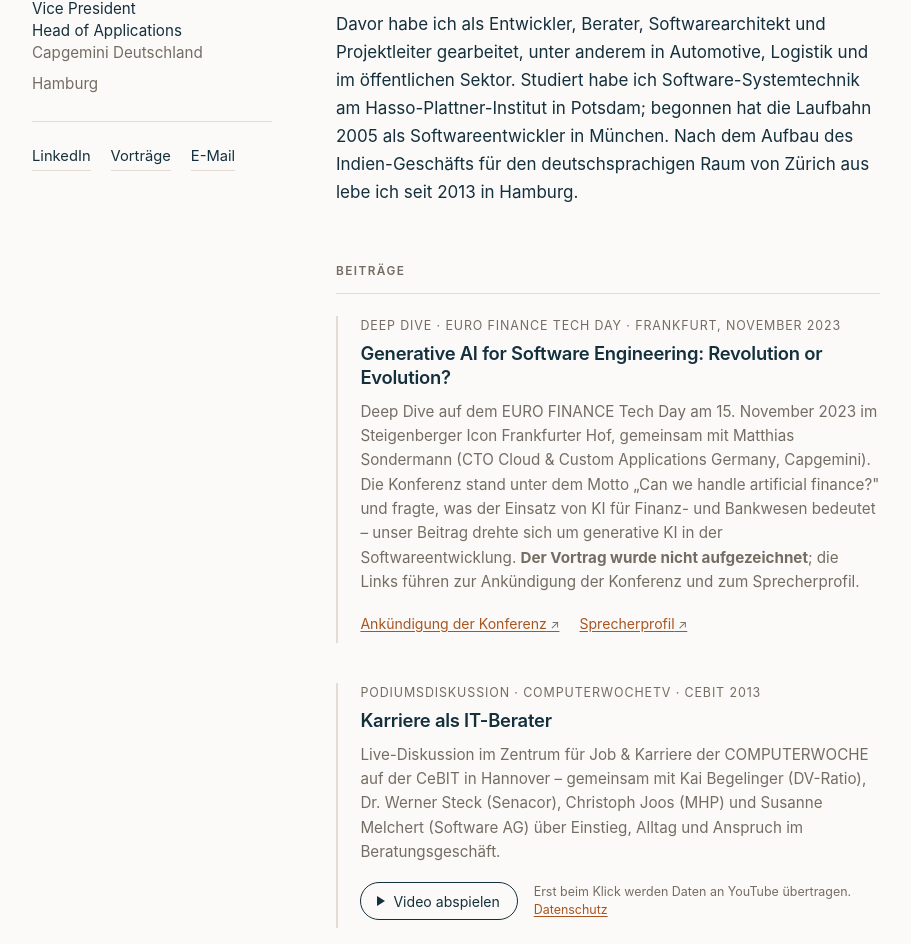
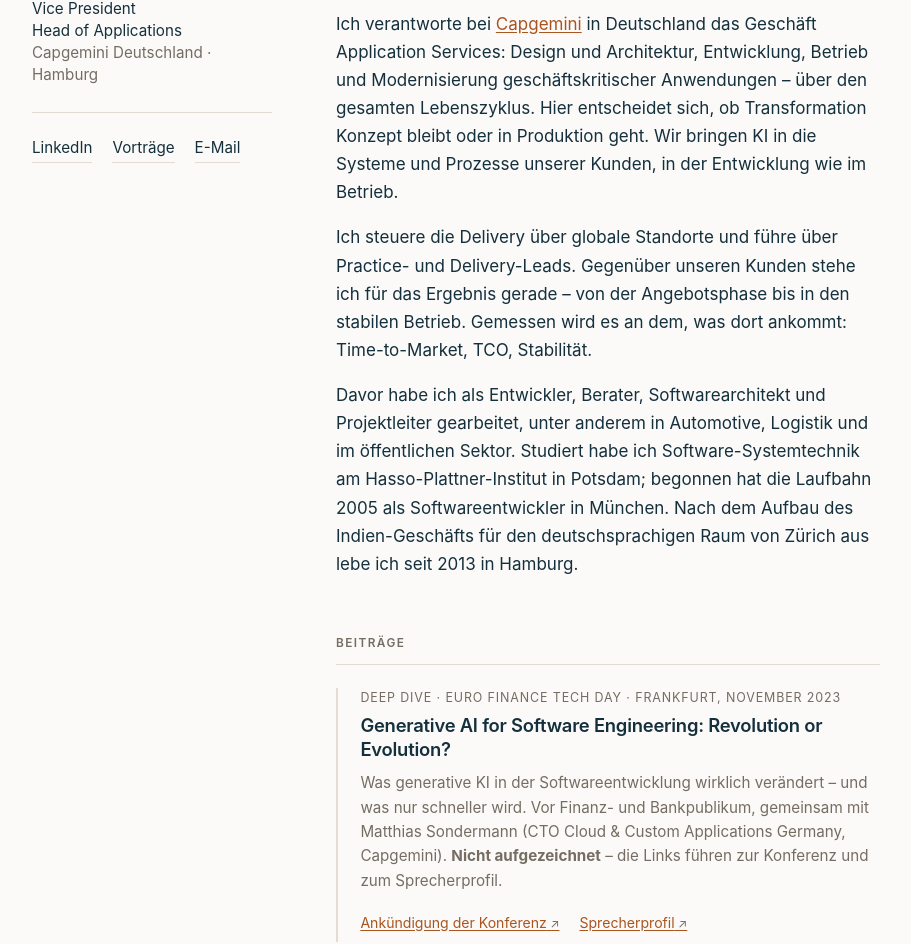
Before and after one commit to pseuring/seuring-de, a plain HTML site: page index.html in a window 1280 px wide. Shown: the part 288-1232 px from the top of the page, without its empty margins (160-1071 px from the left). Drawn offline with Linux system fonts and the light colour scheme.

Commit message:
Kurzprofil neu fassen, linke Spalte und Beitragstexte straffen
Kurzprofil: Mission und Rolle nach Philipps Vorgabe (06.09.2026).
Neu darin Prozesse neben Anwendungen sowie Design und Architektur
geschaeftskritischer Anwendungen. Capgemini im Fliesstext verlinkt.
Umsatz, Marge und Auslastung entfernt - Innensicht, die auf einer
oeffentlichen Seite nichts gewinnt. Durchgaengig "KI" statt der
Mischung aus AI und KI. Meta-Description mitgezogen.

Linke Spalte: von vier Schriftgroessen auf drei, von drei Bloecken
auf zwei. Neue Variable --ui fuer alles Sekundaere; die unsichtbare
.92/.95-Mischung ist weg. Organisation und Ort stehen jetzt in einer
Zeile - der Abstand davor suggerierte eine Gliederung, die es
inhaltlich nicht gibt. Label heisst "Berufliches Profil".

Beitraege: obere Karte von 75 auf 40 Woerter, untere von 40 auf 24.
Ort, Datum und Format standen schon in .post-meta und wurden in der
Beschreibung wiederholt. Beide Karten fuehren jetzt mit der Aussage
statt mit der Logistik.

```diff
--- a/assets/style.css
+++ b/assets/style.css
@@ -26,6 +26,12 @@
 
   --sans:  -apple-system, BlinkMacSystemFont, "Segoe UI", Roboto,
            "Helvetica Neue", Arial, sans-serif;
+
+  /* Eine einzige kleine Schriftgröße für alles Sekundäre:
+     Rolle, Organisation/Ort und Profil-Links. Vorher standen dort
+     .95rem und .92rem nebeneinander – ein Unterschied, den man nicht
+     sieht, aber als Unruhe merkt.                                  */
+  --ui: .95rem;
 }
 
 @media (prefers-color-scheme: dark) {
@@ -100,8 +106,19 @@ body {
   margin: 0 0 1.6rem;
 }
 
-/* Kennzeichnung „Berufliche Seite" – klein, gesperrt, zurückhaltend.
-   Sie soll einordnen, nicht mit dem Namen konkurrieren.            */
+/* Drei Ebenen in der linken Spalte – mehr nicht:
+     1. Name           groß, dunkel        → wer
+     2. Rolle          .95rem, dunkel      → was
+     3. alles Übrige   .95rem, grau        → wo, Label, Links
+   Größe sagt Wichtigkeit, Farbe sagt primär/sekundär. Deshalb gibt
+   es genau EINE kleine Schriftgröße (--ui: .95rem) für Rolle, Meta
+   und Links – frühere .92/.95-Mischung war ein unsichtbarer, aber
+   spürbarer Bruch. Das Label oben ist die einzige Ausnahme: Es ist
+   kleiner UND gesperrt UND kupfern, damit man es als Kategorie liest
+   und nicht als Zeile des Profils.                                */
+
+/* „Berufliches Profil" – ordnet ein, ohne mit dem Namen zu konkurrieren.
+   Privates liegt auf seuring.net (siehe Fuß der Seite).             */
 .kicker {
   margin: 0 0 .5rem;
   font-size: .7rem;
@@ -119,21 +136,18 @@ body {
   margin: 0 0 .8rem;
 }
 
-.identity .role {
+.identity .role,
+.identity .meta {
   margin: 0;
-  font-size: .95rem;
+  font-size: var(--ui);
   line-height: 1.45;
 }
 
-.identity .org,
-.identity .place {
-  margin: 0;
-  font-size: .95rem;
-  line-height: 1.45;
-  color: var(--fg-muted);
-}
-
-.identity .place { margin-top: .55rem; }
+/* Organisation und Ort: eine Zeile, eine Farbe, kein Extra-Abstand.
+   Vorher standen sie als zwei gleich aussehende Absätze mit einer
+   Lücke dazwischen – die Lücke suggerierte eine Gliederung, die es
+   inhaltlich nicht gibt.                                           */
+.identity .meta { color: var(--fg-muted); }
 
 /* ---------- Profil-Links ----------
    Bewusst normale Links, kein LinkedIn-Badge: Ein Badge lädt ein
@@ -148,7 +162,7 @@ body {
   display: flex;
   flex-wrap: wrap;
   gap: 1.25rem;
-  font-size: .92rem;
+  font-size: var(--ui);
 }
 
 .links a {
--- a/index.html
+++ b/index.html
@@ -4,7 +4,7 @@
 <meta charset="utf-8">
 <meta name="viewport" content="width=device-width, initial-scale=1">
 <title>Philipp Seuring</title>
-<meta name="description" content="Philipp Seuring – Vice President, Head of Applications bei Capgemini Deutschland. Softwareentwicklung, Architektur und Beratung. Hamburg.">
+<meta name="description" content="Philipp Seuring – Vice President, Head of Applications bei Capgemini Deutschland. Application Services: Design, Architektur, Entwicklung, Betrieb und Modernisierung geschäftskritischer Anwendungen und Prozesse – KI-Transformation in Produktion. Hamburg.">
 <meta name="robots" content="index, follow">
 <link rel="canonical" href="https://seuring.de/">
 <link rel="stylesheet" href="assets/style.css">
@@ -29,15 +29,18 @@
     <!-- Kennzeichnung als berufliche Seite. Steht bewusst über dem Namen:
          Wer die Seite über eine Suche findet, soll vor dem Lesen wissen,
          worum es hier geht – Privates liegt auf seuring.net (siehe Fuß). -->
-    <p class="kicker">Berufliche Seite</p>
+    <p class="kicker">Berufliches Profil</p>
 
     <h1>Philipp&nbsp;Seuring</h1>
 
-    <!-- Umbruch bewusst gesetzt: In der 15rem breiten Spalte bräche
-         „Head of Applications" sonst mitten im Titel um. -->
+    <!-- Drei Ebenen, mehr nicht: Name groß · Rolle schwarz · Rest grau.
+         Umbruch bewusst gesetzt: In der 15rem breiten Spalte bräche
+         „Head of Applications" sonst mitten im Titel um.
+         Organisation und Ort stehen in EINER Zeile, getrennt durch
+         einen Mittelpunkt – sie gehören zusammen, deshalb kein Absatz
+         und kein zusätzlicher Abstand mehr dazwischen. -->
     <p class="role">Vice President<br>Head of Applications</p>
-    <p class="org">Capgemini Deutschland</p>
-    <p class="place">Hamburg</p>
+    <p class="meta">Capgemini Deutschland <span aria-hidden="true">·</span> Hamburg</p>
 
     <!-- Bewusst normale Links, kein LinkedIn-Badge: Ein Badge lädt ein Skript
          von LinkedIn nach und hätte dasselbe Einwilligungsproblem wie ein Video.
@@ -59,10 +62,28 @@
       <h2 id="ueber">Kurzprofil</h2>
 
       <p class="lead">
-        Ich verantworte bei Capgemini in Deutschland das Applications-Geschäft:
-        Softwareentwicklung, Architektur, Business-Analyse und Projektleitung für
-        maßgeschneiderte Lösungen und Systemintegration – mit Teams in
-        Deutschland, Polen und Indien.
+        Wir gestalten die KI-Transformation unserer Kunden – und wir machen sie
+        real. Ob aus Ambition produktiver, skalierbarer Betrieb wird,
+        entscheidet sich nicht in der Strategie, sondern in den Anwendungen und
+        Prozessen, die das Geschäft tragen. Genau dort arbeiten wir.
+      </p>
+
+      <p>
+        Ich verantworte bei
+        <a href="https://www.capgemini.com/de-de/" rel="noopener" target="_blank">Capgemini</a>
+        in Deutschland das Geschäft Application Services: Design und
+        Architektur, Entwicklung, Betrieb und Modernisierung
+        geschäftskritischer Anwendungen – über den gesamten Lebenszyklus. Hier
+        entscheidet sich, ob Transformation Konzept bleibt oder in Produktion
+        geht. Wir bringen KI in die Systeme und Prozesse unserer Kunden, in der
+        Entwicklung wie im Betrieb.
+      </p>
+
+      <p>
+        Ich steuere die Delivery über globale Standorte und führe über Practice-
+        und Delivery-Leads. Gegenüber unseren Kunden stehe ich für das Ergebnis
+        gerade – von der Angebotsphase bis in den stabilen Betrieb. Gemessen
+        wird es an dem, was dort ankommt: Time-to-Market, TCO, Stabilität.
       </p>
 
       <p>
@@ -97,15 +118,15 @@
       <article class="post">
         <p class="post-meta">Deep Dive · EURO FINANCE Tech Day · Frankfurt, November 2023</p>
         <h3 class="post-title">Generative AI for Software Engineering: Revolution or Evolution?</h3>
+        <!-- Ort, Datum und Format stehen schon in .post-meta darüber –
+             hier nicht wiederholen. Die Karte trägt die Botschaft, nicht
+             die Logistik. -->
         <p class="post-desc">
-          Deep Dive auf dem EURO FINANCE Tech Day am 15. November 2023 im
-          Steigenberger Icon Frankfurter Hof, gemeinsam mit Matthias Sondermann
-          (CTO Cloud &amp; Custom Applications Germany, Capgemini). Die Konferenz
-          stand unter dem Motto „Can we handle artificial finance?" und fragte,
-          was der Einsatz von KI für Finanz- und Bankwesen bedeutet – unser
-          Beitrag drehte sich um generative KI in der Softwareentwicklung.
-          <strong>Der Vortrag wurde nicht aufgezeichnet</strong>; die Links führen
-          zur Ankündigung der Konferenz und zum Sprecherprofil.
+          Was generative KI in der Softwareentwicklung wirklich verändert –
+          und was nur schneller wird. Vor Finanz- und Bankpublikum, gemeinsam
+          mit Matthias Sondermann (CTO Cloud &amp; Custom Applications Germany,
+          Capgemini). <strong>Nicht aufgezeichnet</strong> – die Links führen
+          zur Konferenz und zum Sprecherprofil.
         </p>
         <p class="post-links">
           <a href="https://www.dfv-eurofinance.com/events/euro-finance-tech-day-2023/"
@@ -118,11 +139,14 @@
       <article class="post" data-id="oyrlqjodtRw" data-title="Karriere als IT-Berater">
         <p class="post-meta">Podiumsdiskussion · ComputerwocheTV · CeBIT 2013</p>
         <h3 class="post-title">Karriere als IT-Berater</h3>
+        <!-- Namen der Mitdiskutanten bewusst weggelassen: Sie stehen im
+             Video und im Abspann; in der Karte wären sie eine Namensliste,
+             die den Punkt verdeckt. Firmen bleiben – sie tragen die
+             Einordnung des Panels. -->
         <p class="post-desc">
-          Live-Diskussion im Zentrum für Job &amp; Karriere der COMPUTERWOCHE auf
-          der CeBIT in Hannover – gemeinsam mit Kai Begelinger (DV-Ratio),
-          Dr. Werner Steck (Senacor), Christoph Joos (MHP) und Susanne Melchert
-          (Software AG) über Einstieg, Alltag und Anspruch im Beratungsgeschäft.
+          Was den Beruf ausmacht, jenseits der Broschüre: Einstieg, Alltag und
+          Anspruch im Beratungsgeschäft – mit Praktikern von DV-Ratio, Senacor,
+          MHP und der Software AG.
         </p>
         <div class="post-actions">
           <button type="button" class="play" data-consent>Video abspielen</button>
```
